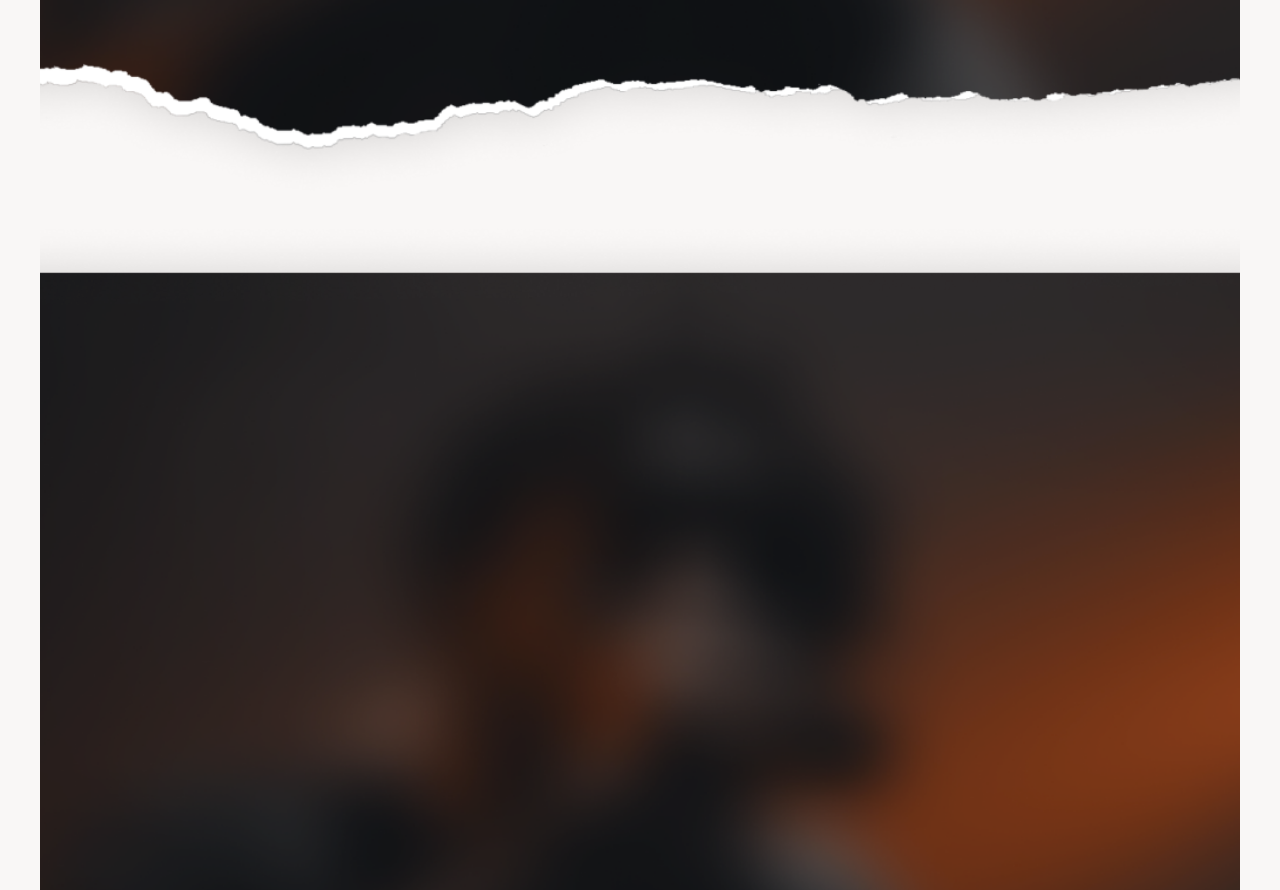
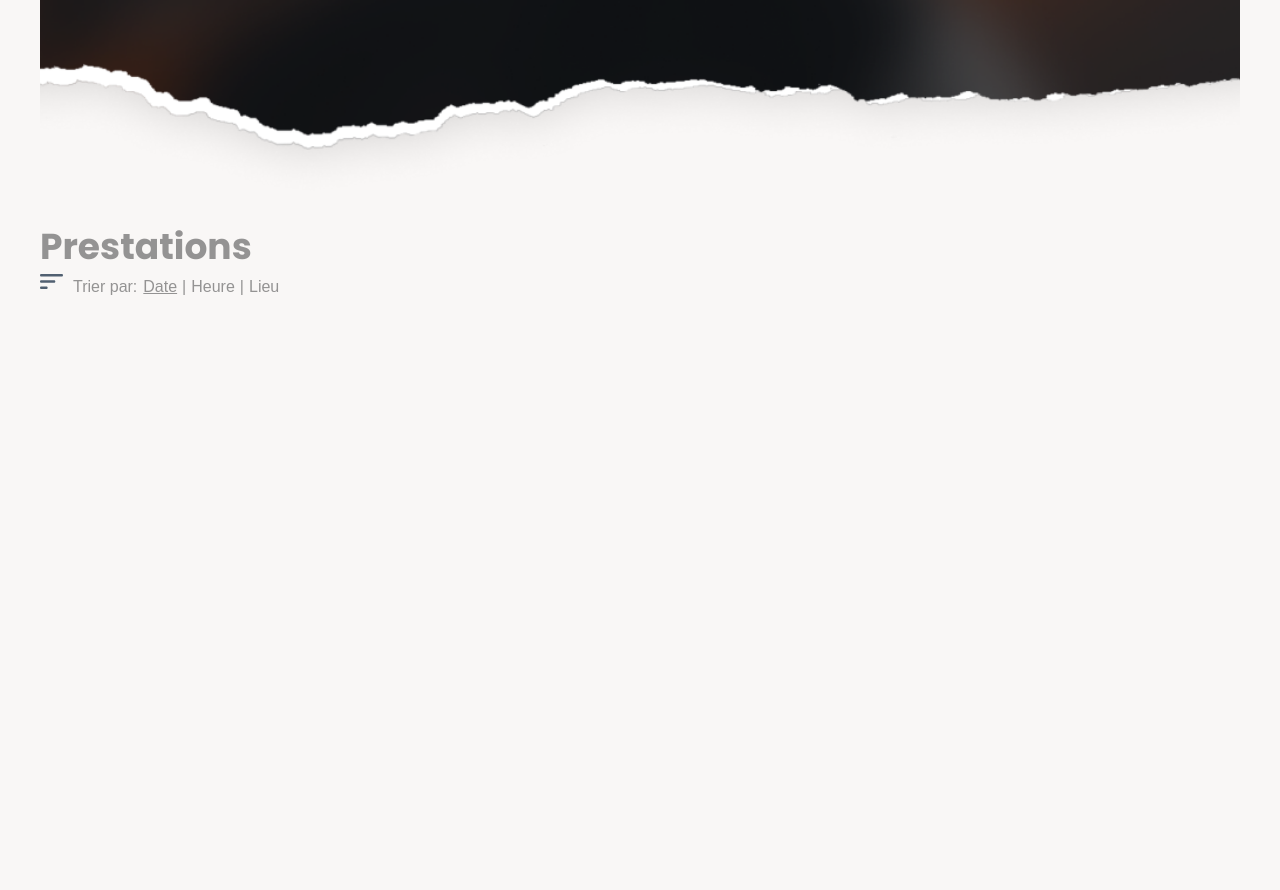
Before and after one commit to lucasjoliveau/cw4-tp3, a website: page src/fiche-invite.html in a window 1280 px wide. Shown: the part 890-1780 px from the top of the page. After the commit the page ends 1190 px from the top, so only its background shows below. Drawn offline with nearby package versions, Linux system fonts and the light colour scheme; files that its build step writes are made by us from their sources; a web font is replaced by a local one.

Commit message:
Option de tri

```diff
--- a/src/fiche-invite.html
+++ b/src/fiche-invite.html
@@ -76,8 +76,19 @@
     </section>
 
 
-    <!-----------------------------------  Hero  ----------------------------------->
-    <section class="hero hero-fiche">
+    <!-----------------------------------  Prestations  ----------------------------------->
+    <section class="prestations">
+        <h4>Prestations</h4>
+        <div class="trier">
+            <img src="images/i_trier.svg" alt="Option de tri">
+            <p>Trier par:</p>
+            <ul>
+                <li>Date</li>
+                <li>Heure</li>
+                <li>Lieu</li>
+            </ul>
+        </div>
+
 
     </section>
 
--- /dev/null
+++ b/src/scss/components/_fiche-prestations.scss
@@ -0,0 +1,33 @@
+.trier {
+  display: flex;
+  img {
+    width: 23px;
+    height: 15px;
+    margin-right: 10px;
+  }
+
+  ul {
+    display: flex;
+      list-style: none;
+
+    li {
+      margin: 0;
+      padding: 0;
+      color: $neutre-4;
+    }
+
+    li::before {
+      content: "|";
+      padding: 0 5px;
+    }
+
+    li:first-child:before {
+      content: " ";
+      padding: 0 3px;
+    }
+
+    li:first-child {
+      text-decoration: underline;
+    }
+  }
+}
--- a/src/scss/main.scss
+++ b/src/scss/main.scss
@@ -45,6 +45,7 @@
 @import "components/accueil-infolettre";
 
 @import "components/fiche-hero";
+@import "components/fiche-prestations";
 
 
 
```
Also changed, not shown: src/images/i_trier.svg (added).
